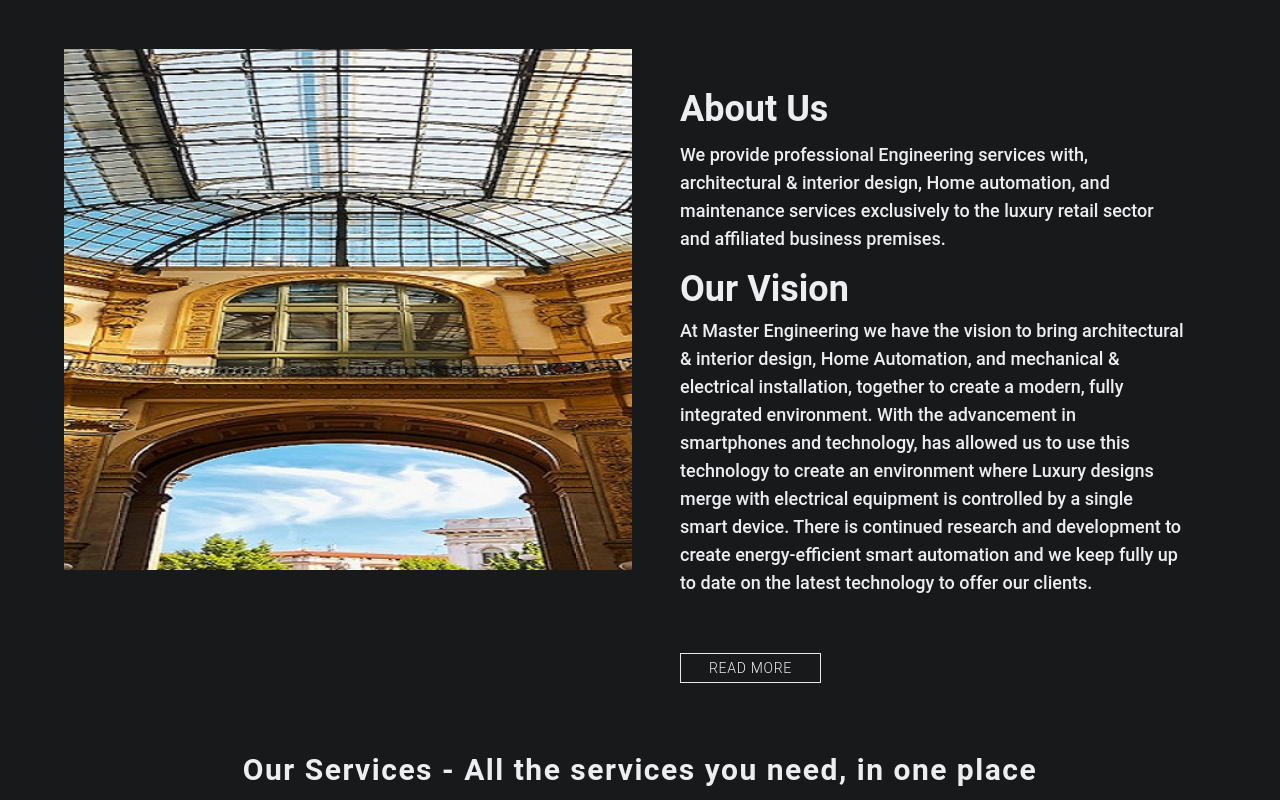
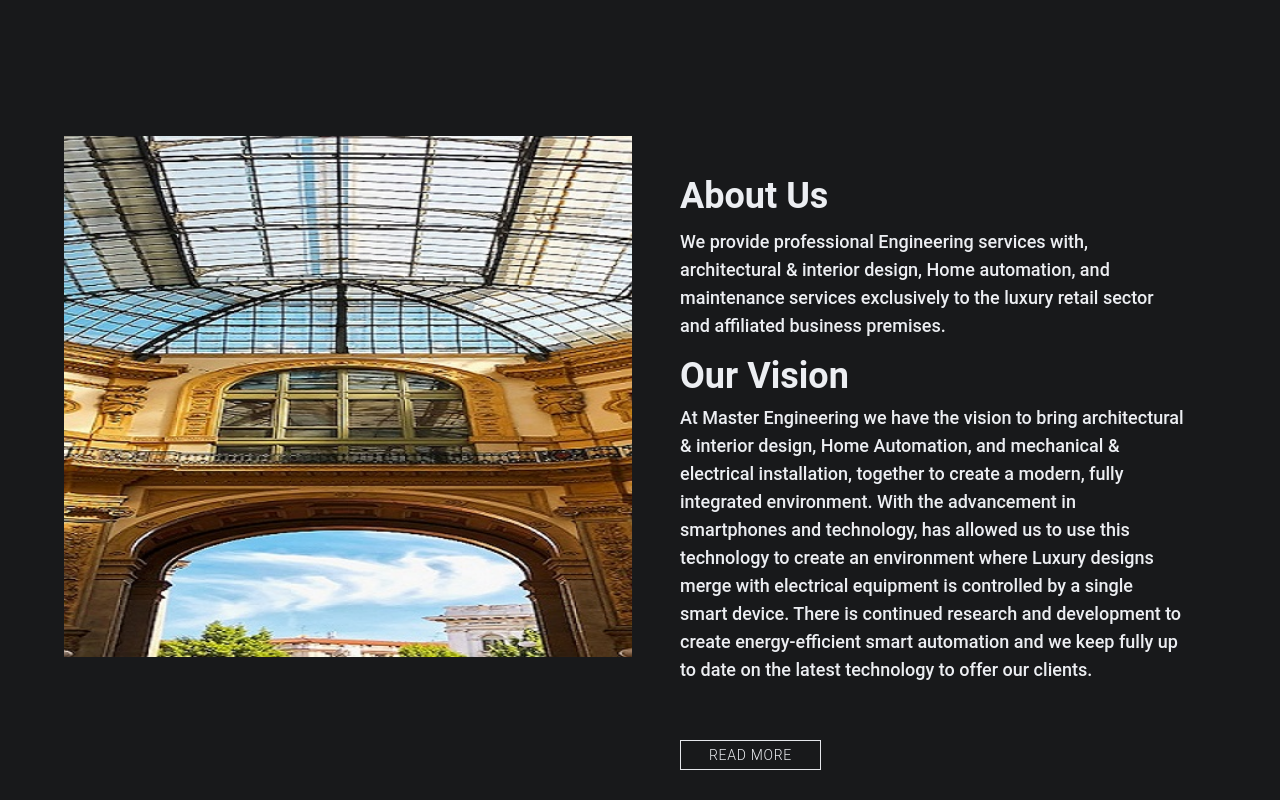
Before and after one commit to parham-mosadeq/infya, a Next.js app: page / in a window 1280 px wide. Shown: the part 760-1560 px from the top of the page. Built offline with nearby package versions, Linux system fonts and the light colour scheme.

Commit message:
fix home page

```diff
--- a/src/components/templates/HomePage.js
+++ b/src/components/templates/HomePage.js
@@ -14,7 +14,7 @@ function HomePage() {
         {/* video */}
 
         {/* about us */}
-        <div className='h-fit lg:h-[65vh] w-full grid grid-cols-1 lg:grid-cols-2 justify-center content-center items-center gap-4'>
+        <div className='h-fit  w-full grid grid-cols-1 lg:grid-cols-2  lg:content-center  gap-4'>
           <div className='w-full p-0 m-0 mx-auto h-1/2 lg:h-full lg:w-[100%] self-end lg:self-center'>
             <div className='block w-full h-full '>
               <Image
```
